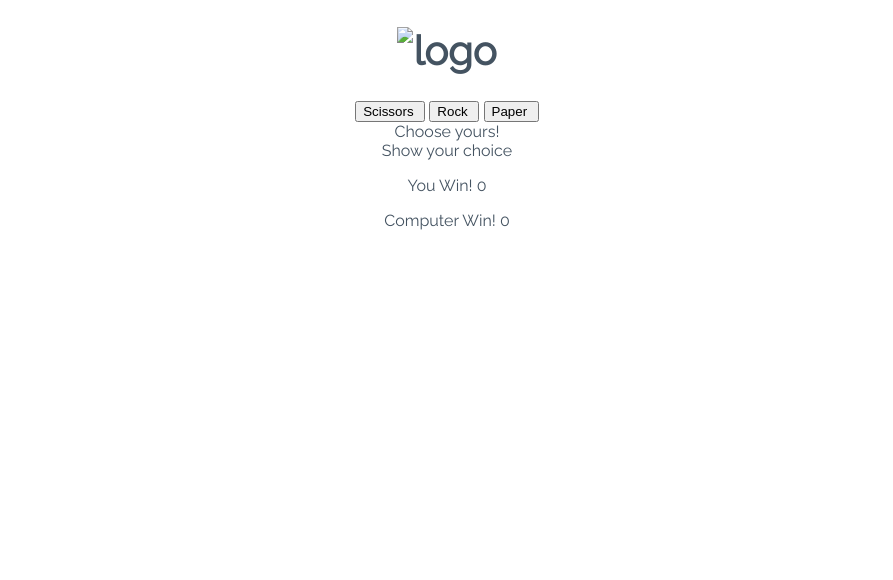
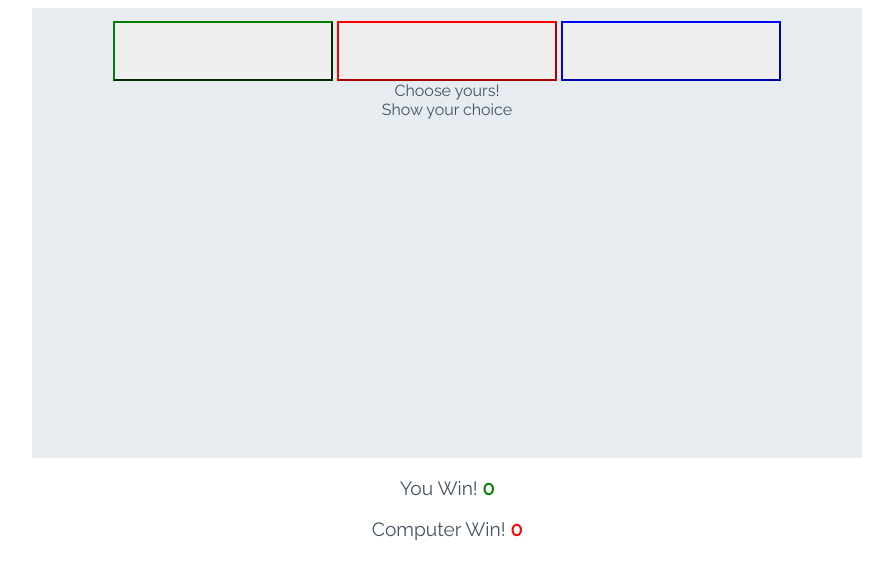
Before and after one commit to Westie22/rock-paper-scissors-game, a plain HTML site: page index.html in a window 1280 px wide. Shown: the whole page, without its empty margins (193-1086 px from the left). Drawn offline with Linux system fonts and the light colour scheme.

Commit message:
added style for button and game area

```diff
--- a/assets/css/style.css
+++ b/assets/css/style.css
@@ -7,7 +7,99 @@ body {
     text-align: center;
 }
 
-.heading {
-    text-align: center;
-    font-size: 2.5rem;
+
+.game-area {
+    background-color: #E6ECF0;
+    box-sizing: border-box;
+    width: 85%;
+    height: 65vh;
+    max-height: 450px;
+    max-width: 830px;
+    margin-left: auto;
+    margin-right: auto;
+    padding: 1%;
 }
+
+.winner-area {
+    margin: 5px auto;
+    width: 60%;
+    font-size: 1.2rem;
+}
+.controls-area {
+    width: 85%;
+    margin: 30px auto;
+}
+
+#you-win {
+    color: green;
+    font-weight: bold;
+}
+#computer-win{
+    color: red;
+    font-weight: bold;
+}
+
+.btn {
+    width: 220px;
+    height: 60px;
+    font-family: "Raleway", sans-serif;
+    text-transform: uppercase;
+    letter-spacing: 1.2px;
+    color: white;
+}
+
+.btn:focus {
+    outline: none;
+}
+.btn--big {
+    padding-top: 10px;
+    border-radius: 50%;
+    background-color: white;
+    border: 10px solid;
+    width: 100px;
+    height: 100px;
+    font-size: 3.2rem;
+    margin: 0 30px;
+    transition: all 0.5s;
+}
+
+.btn--big::after {
+    content: attr(id);
+    font-size: 1rem;
+    color: #445361;
+    position: relative;
+    left: 0.5rem;
+
+}
+.btn--blue {
+    border-color: blue;
+    color: blue;
+}
+
+.btn--blue:active,
+.btn--blue:hover {
+    background-color: darkblue;
+    color: white;
+}
+
+.btn--green {
+    border-color: green;
+    color: green;
+}
+
+.btn--green:active,
+.btn--green:hover {
+    background-color: darkgreen;
+    color: white;
+}
+
+.btn--red {
+    border-color: red;
+    color: red;
+}
+
+.btn--red:active,
+.btn--red:hover {
+    background-color: darkred;
+    color: white;
+}
--- a/index.html
+++ b/index.html
@@ -13,16 +13,23 @@
         <title>Document</title>
     </head>
     <body>
-        <h1 class="heading">
-            <img src="logo" alt="logo" src="">
+
         </h1>
         <div class="game-area">
-            <button id="scissors">Scissors <i class="fa fa-hand-scissors-o"></i></button>
-            <button id="rock">Rock <i class="fa fa-hand-rock-o"></i></button>
-            <button id="paper">Paper <i class="fa fa-hand-paper-o"></i></button>
+            <div class="contorls-area">
+            <button id="scissors" class="btn btn__big btn--green">
+                <i class="fa fa-hand-scissors-o"></i>
+            </button>
+            <button id="rock" class="btn btn__big btn--red">
+                <i class="fa fa-hand-rock-o"></i>
+            </button>
+            <button id="paper" class="btn btn__big btn--blue">
+                <i class="fa fa-hand-paper-o"></i>
+            </button>
         </div>
         <div id="first-choice">Choose yours!</div>
         <div id="second-choice">Show your choice</div>
+    </div>
 
         <div class="winner-area">
             <p class="winner">You Win! <span id="you-win">0</span></p>
```
